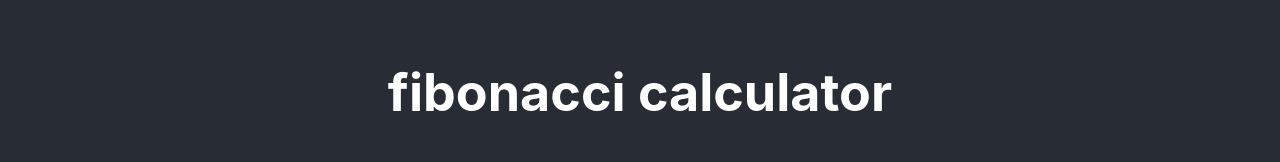
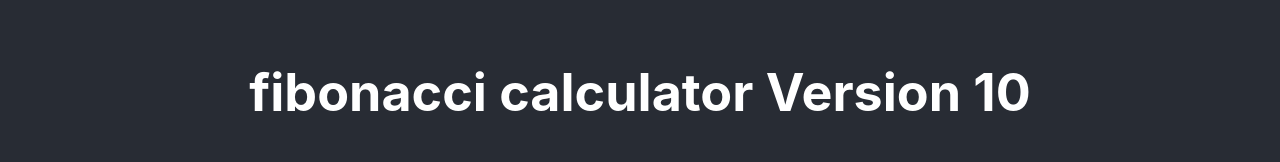
Before and after one commit to rehans-Life/multi-docker, a React (Create React App) app in the folder client/: page / in a window 1280 px wide. Shown: the part 437-599 px from the top of the page. Built offline with nearby package versions, Linux system fonts and the light colour scheme; no server answers.

Commit message:
client image version change

```diff
--- a/client/src/App.js
+++ b/client/src/App.js
@@ -10,7 +10,7 @@ function App() {
       <div>
         <header className='App-header'>
           <img src={logo} className='App-logo' alt='logo'/>
-          <h1 className='App-title'>fibonacci calculator</h1>
+          <h1 className='App-title'>fibonacci calculator Version 10</h1>
           <Link to='/'>Home</Link>
           <Link to='/other'>Other Page</Link>
         </header>
```
